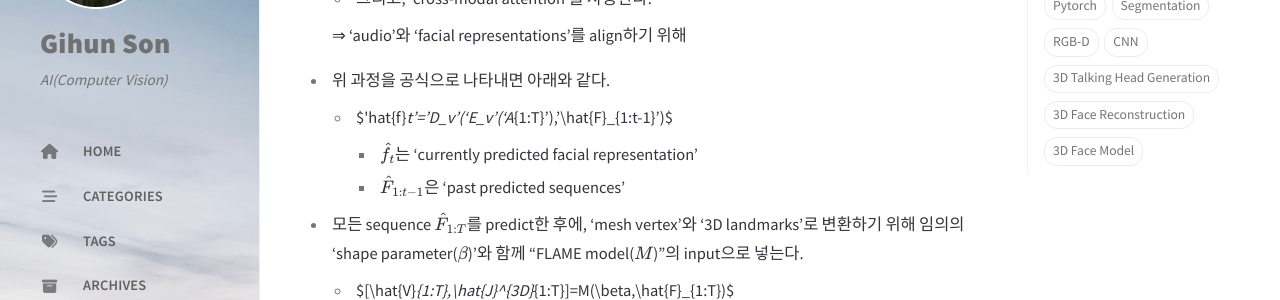
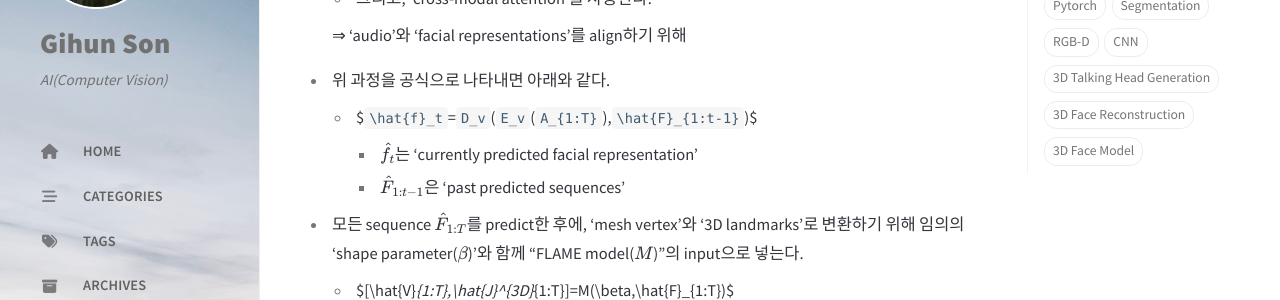
Before and after one commit to gihuni99/gihuni99.github.io, a Jekyll site: the page built from _posts/Paper/3D Talking Head Generation/2023-12-19-LaughTalk.md, in a window 1280 px wide and 900 px high, scrolled down 10532 px. Shown: the part 153-453 px from the top of the window. Built offline with Jekyll 4.4.1, drawn with Linux system fonts in a browser that asks for light colours; cached includes are drawn as plain includes; formulas are drawn with MathJax 3; comment, search, counter and statistics services are not loaded.

```diff
--- a/_posts/Paper/3D Talking Head Generation/2023-12-19-LaughTalk.md
+++ b/_posts/Paper/3D Talking Head Generation/2023-12-19-LaughTalk.md
@@ -325,7 +325,7 @@ pin: true
     ⇒ ‘audio’와 ‘facial representations’를 align하기 위해
 
 - 위 과정을 공식으로 나타내면 아래와 같다.
-    - $\'hat{f}_t'='D_v'('E_v'('A_{1:T}'),'\hat{F}_{1:t-1}')$
+    - $`\hat{f}_t`=`D_v`(`E_v`(`A_{1:T}`),`\hat{F}_{1:t-1}`)$
         - $\hat{f}_t$는 ‘currently predicted facial representation’
         - $\hat{F}_{1:t-1}$은 ‘past predicted sequences’
 - 모든 sequence $\hat{F}_{1:T}$를 predict한 후에, ‘mesh vertex’와 ‘3D landmarks’로 변환하기 위해 임의의 ‘shape parameter($\beta$)’와 함께 “FLAME model($M$)”의 input으로 넣는다.
```
